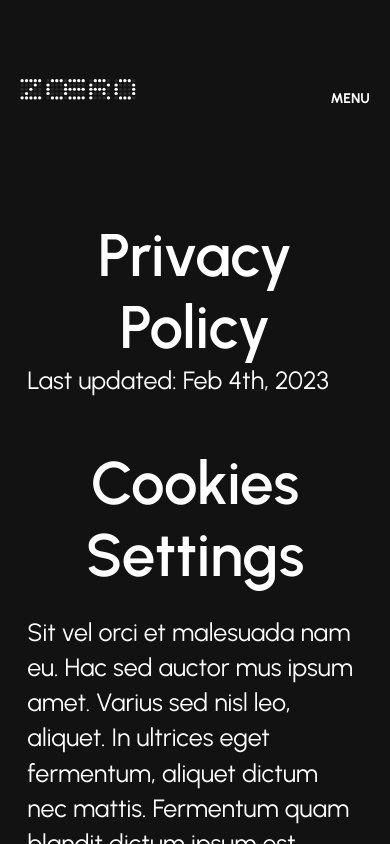
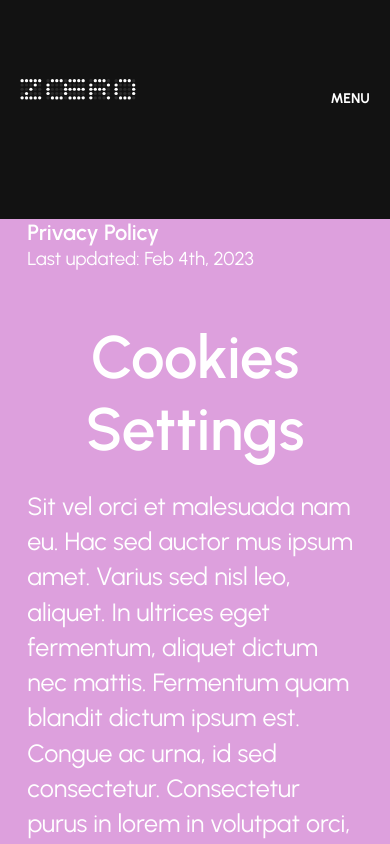
Before and after one commit to ivantrejoc/zoerowebsite, a React (Vite) app: page /terms in a window 390 px wide. Shown: the top 844 px of the page. Built offline with nearby package versions, Linux system fonts and the light colour scheme.

Commit message:
terms/title-responsive

```diff
--- a/src/pages/Terms.jsx
+++ b/src/pages/Terms.jsx
@@ -21,8 +21,9 @@ const Terms = () => {
       }}
     >
       <Box
-        id="hero-experiment-container"
+        id="title-container"
         sx={{
+          background: "plum",
           display: "flex",
           justifyContent: "start",
           alignItems: "center",
@@ -57,7 +58,13 @@ const Terms = () => {
               fontSize: "3.75rem",
               fontStyle: "normal",
               fontWeight: "600",
-              lineHeight: "normal"
+              lineHeight: "normal",
+              [theme.breakpoints.down("sm")]: {
+                fontSize: "1.375rem"
+              },
+              [theme.breakpoints.down("xs")]: {
+                fontSize: "1.175rem"
+              }
             }}
           >
             Privacy Policy
@@ -69,7 +76,13 @@ const Terms = () => {
               fontSize: "1.5625rem",
               fontStyle: "normal",
               fontWeight: "400",
-              lineHeight: "141.5%"
+              lineHeight: "141.5%",
+              [theme.breakpoints.down("sm")]: {
+                fontSize: "1.175rem"
+              },
+              [theme.breakpoints.down("xs")]: {
+                fontSize: "1rem"
+              }
             }}
           >
             Last updated: Feb 4th, 2023
@@ -275,7 +288,8 @@ const Terms = () => {
             sit scelerisque lectus. Dolor dictum proin etiam.
           </Typography>
         </Box>
-        <ButtonArea />
+      </Box>
+      <ButtonArea />
         {/* BINARY STRIPE */}
         <Box
           id="binary-stripe-container"
@@ -293,7 +307,6 @@ const Terms = () => {
           }}
         />
         <HeroTwoSection />
-      </Box>
     </Box>
   );
 };
```
